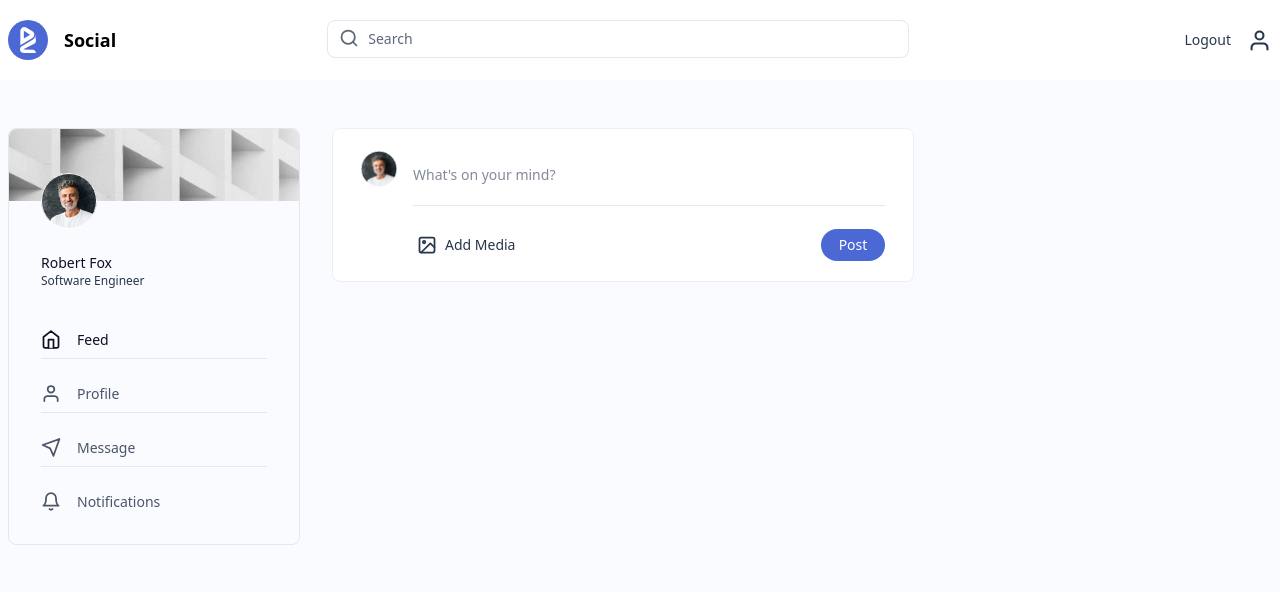
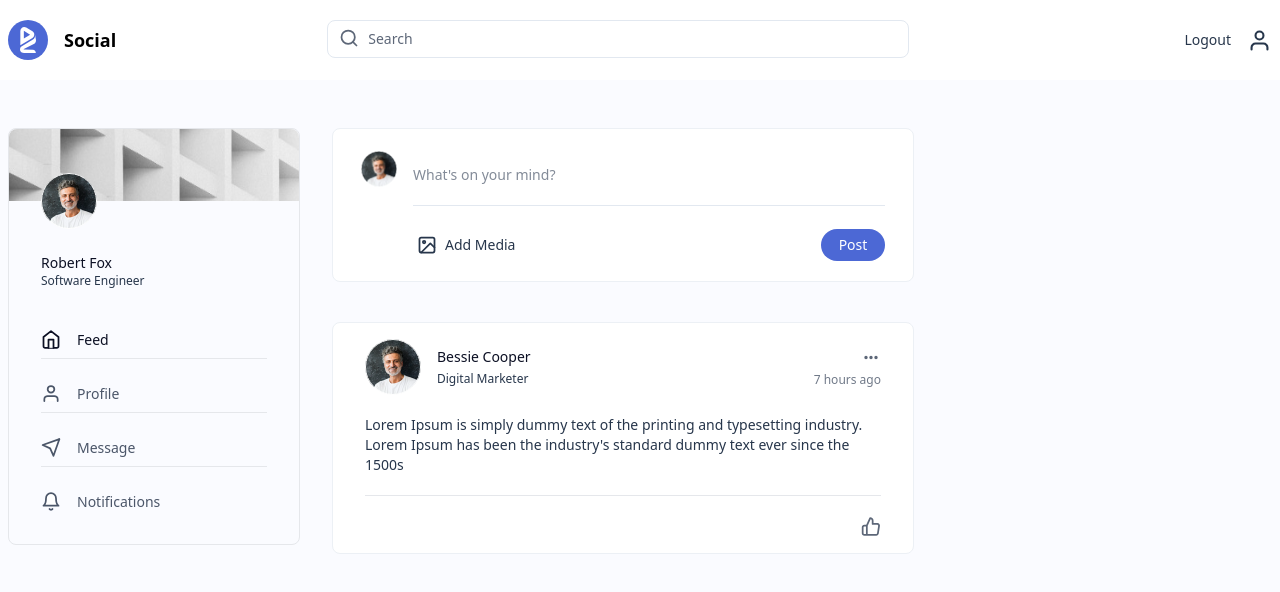
Before and after one commit to Ceyhunnnn/Social-Media-Frontend, a Next.js app: page /feed in a window 1280 px wide. Shown: the top 592 px of the page. Built offline with nearby package versions, Linux system fonts and the light colour scheme.

Commit message:
post card created

```diff
--- a/components/feed/Feed.js
+++ b/components/feed/Feed.js
@@ -1,9 +1,11 @@
+import PostCard from "./PostCard";
 import ShareCard from "./ShareCard";
 
 const Feed = () => {
   return (
-    <div className="w-full flex flex-col gap-y-10">
+    <div className="w-full flex flex-col gap-y-10 mb-10">
       <ShareCard />
+      <PostCard />
     </div>
   );
 };
--- /dev/null
+++ b/components/feed/PostCard.js
@@ -0,0 +1,34 @@
+import Dots from "../icons/Dots";
+import Like from "../icons/Like";
+import Profile from "../icons/Profile";
+
+const PostCard = () => {
+  return (
+    <div className="w-full bg-white rounded-normal border border-gray-30 px-8 py-4">
+      <div className="flex justify-between items-center">
+        <div className="flex items-center gap-x-4">
+          <Profile />
+          <div className="flex flex-col gap-y-1">
+            <h1 className="text-black-90 text-sm">Bessie Cooper</h1>
+            <h2 className="text-black-80 text-xs">Digital Marketer</h2>
+          </div>
+        </div>
+        <div className="flex flex-col gap-y-1 items-end">
+          <Dots />
+          <p className="text-black-40 text-xs">7 hours ago</p>
+        </div>
+      </div>
+      <div className="my-5 text-sm text-black-80">
+        Lorem Ipsum is simply dummy text of the printing and typesetting
+        industry. Lorem Ipsum has been the industry's standard dummy text ever
+        since the 1500s
+      </div>
+      <hr className="mt-5" />
+      <div className="flex justify-end items-center mt-5">
+        <Like />
+      </div>
+    </div>
+  );
+};
+
+export default PostCard;
--- /dev/null
+++ b/components/icons/Dots.js
@@ -0,0 +1,36 @@
+const Dots = ({ onClick }) => {
+  return (
+    <svg
+      width="20"
+      height="21"
+      viewBox="0 0 20 21"
+      fill="none"
+      onClick={onClick}
+      xmlns="http://www.w3.org/2000/svg"
+    >
+      <path
+        d="M10.0009 11.3334C10.4611 11.3334 10.8342 10.9603 10.8342 10.5C10.8342 10.0398 10.4611 9.66669 10.0009 9.66669C9.54062 9.66669 9.16753 10.0398 9.16753 10.5C9.16753 10.9603 9.54062 11.3334 10.0009 11.3334Z"
+        stroke="#5D6778"
+        strokeWidth="1.75"
+        strokeLinecap="round"
+        strokeLinejoin="round"
+      />
+      <path
+        d="M15.0009 11.3334C15.4611 11.3334 15.8342 10.9603 15.8342 10.5C15.8342 10.0398 15.4611 9.66669 15.0009 9.66669C14.5406 9.66669 14.1675 10.0398 14.1675 10.5C14.1675 10.9603 14.5406 11.3334 15.0009 11.3334Z"
+        stroke="#5D6778"
+        strokeWidth="1.75"
+        strokeLinecap="round"
+        strokeLinejoin="round"
+      />
+      <path
+        d="M5.00086 11.3334C5.4611 11.3334 5.83419 10.9603 5.83419 10.5C5.83419 10.0398 5.4611 9.66669 5.00086 9.66669C4.54062 9.66669 4.16753 10.0398 4.16753 10.5C4.16753 10.9603 4.54062 11.3334 5.00086 11.3334Z"
+        stroke="#5D6778"
+        strokeWidth="1.75"
+        strokeLinecap="round"
+        strokeLinejoin="round"
+      />
+    </svg>
+  );
+};
+
+export default Dots;
--- /dev/null
+++ b/components/icons/Like.js
@@ -0,0 +1,33 @@
+const Like = () => {
+  return (
+    <svg
+      width="20"
+      height="21"
+      viewBox="0 0 20 21"
+      fill="none"
+      xmlns="http://www.w3.org/2000/svg"
+    >
+      <g clipPath="url(#clip0_2816_370)">
+        <path
+          d="M5.83377 9.66666L9.1671 2.16666C9.83014 2.16666 10.466 2.43005 10.9349 2.89889C11.4037 3.36773 11.6671 4.00362 11.6671 4.66666V7.99999H16.3838C16.6254 7.99725 16.8647 8.04708 17.0851 8.146C17.3055 8.24493 17.5018 8.3906 17.6603 8.57292C17.8189 8.75524 17.9359 8.96984 18.0032 9.20187C18.0706 9.43389 18.0867 9.67779 18.0504 9.91666L16.9004 17.4167C16.8402 17.8141 16.6383 18.1763 16.332 18.4367C16.0257 18.697 15.6357 18.8379 15.2338 18.8333H5.83377M5.83377 9.66666V18.8333M5.83377 9.66666H3.33377C2.89174 9.66666 2.46781 9.84225 2.15525 10.1548C1.84269 10.4674 1.6671 10.8913 1.6671 11.3333V17.1667C1.6671 17.6087 1.84269 18.0326 2.15525 18.3452C2.46781 18.6577 2.89174 18.8333 3.33377 18.8333H5.83377"
+          stroke="#5D6778"
+          strokeWidth="1.75"
+          strokeLinecap="round"
+          strokeLinejoin="round"
+        />
+      </g>
+      <defs>
+        <clipPath id="clip0_2816_370">
+          <rect
+            width="20"
+            height="20"
+            fill="white"
+            transform="translate(0.000427246 0.5)"
+          />
+        </clipPath>
+      </defs>
+    </svg>
+  );
+};
+
+export default Like;
--- a/tailwind.config.js
+++ b/tailwind.config.js
@@ -13,6 +13,7 @@ module.exports = {
         "gray-40": "#E2E8F0",
         "gray-50": "#5D6778",
         "black-30": "#838B98",
+        "black-40": "#707988",
         "black-60": "#4B5669",
         "black-80": "#27364B",
         "black-90": "#0C1024",
```
